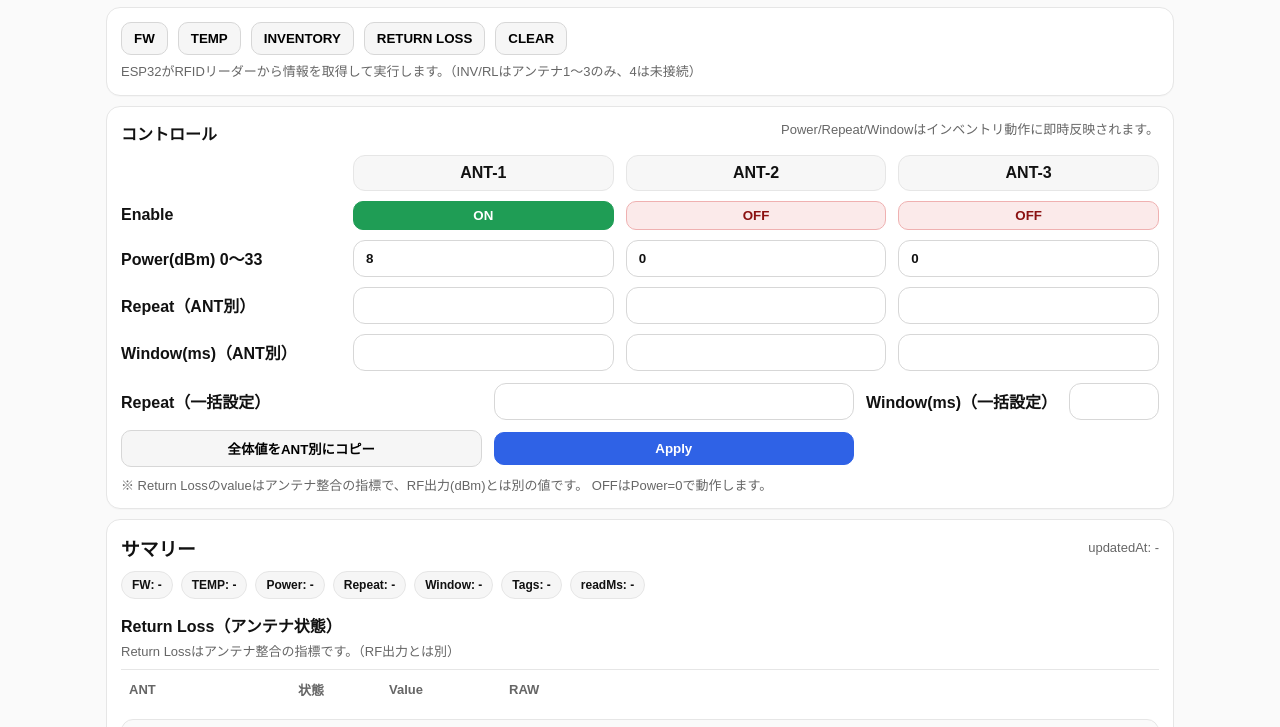
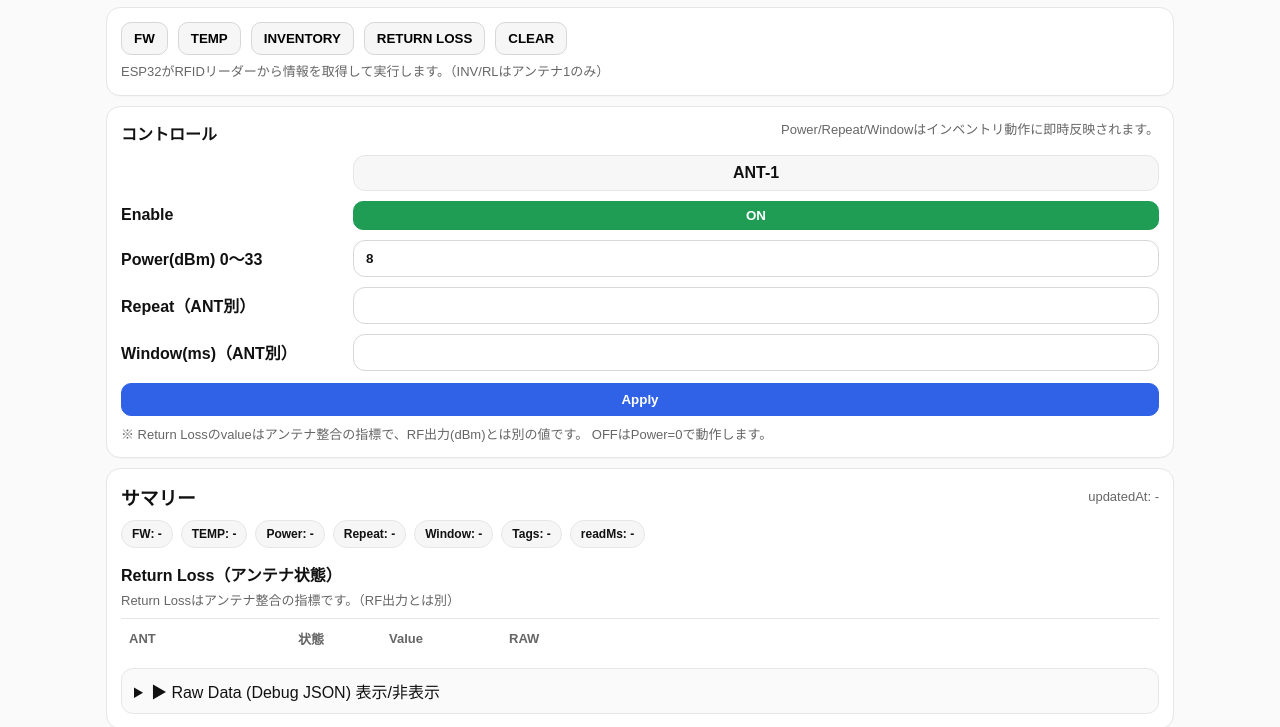
Before and after one commit to kakita7215/SUICA-R-STDY, a website: page public/index.html in a window 1280 px wide. Shown: the part 53-780 px from the top of the page. Drawn offline with Linux system fonts and the light colour scheme.

Commit message:
Update index.html

```diff
--- a/public/index.html
+++ b/public/index.html
@@ -150,7 +150,7 @@
 
     .ctl-grid{
       display:grid;
-      grid-template-columns: 220px repeat(3, minmax(0, 1fr));
+      grid-template-columns: 220px 1fr;
       gap: 10px 12px;
       align-items:center;
       width:100%;
@@ -210,7 +210,7 @@
 
     .total-grid{
       display:grid;
-      grid-template-columns: 1fr 1fr auto auto;
+      grid-template-columns: 1fr;
       gap: 10px 12px;
       align-items:center;
       margin-top: 12px;
@@ -313,13 +313,13 @@
     @media (max-width: 760px){
       .wrap{ padding: 12px; }
       .title{ font-size: 22px; }
-      .ctl-grid{ grid-template-columns: 170px repeat(3, minmax(0,1fr)); }
+      .ctl-grid{ grid-template-columns: 170px 1fr; }
       .total-grid{ grid-template-columns: 1fr 1fr; }
       .total-grid .btn, .total-grid .btn.primary{ width:100%; }
     }
 
     @media (max-width: 520px){
-      .ctl-grid{ grid-template-columns: 150px repeat(3, minmax(0,1fr)); gap: 8px 8px; }
+      .ctl-grid{ grid-template-columns: 150px 1fr; gap: 8px 8px; }
       input[type="number"], input[type="text"]{ padding: 9px 10px; border-radius: 11px; }
       .anthead{ padding: 7px 8px; border-radius: 11px; font-size: 12px; }
       .rowlabel{ font-size: 13px; }
@@ -355,11 +355,11 @@
         <button class="btn" id="btnCLEAR">CLEAR</button>
       </div>
       <div class="hint" id="topHint">
-        ESP32がRFIDリーダーから情報を取得して実行します。（INV/RLはアンテナ1〜3のみ、4は未接続）
+        ESP32がRFIDリーダーから情報を取得して実行します。（INV/RLはアンテナ1のみ）
       </div>
     </div>
 
-    <div class="card">
+        <div class="card">
       <div class="controlHeader">
         <h3 id="ctlTitle">コントロール</h3>
         <div class="hint" id="ctlHint" style="margin:0">
@@ -370,38 +370,21 @@
       <div class="ctl-grid">
         <div></div>
         <div class="anthead">ANT-1</div>
-        <div class="anthead">ANT-2</div>
-        <div class="anthead">ANT-3</div>
 
         <div class="rowlabel" id="lblEnable">Enable</div>
         <button id="ant1Toggle" class="antToggle on">ON</button>
-        <button id="ant2Toggle" class="antToggle off">OFF</button>
-        <button id="ant3Toggle" class="antToggle off">OFF</button>
 
         <div class="rowlabel" id="lblPower">Power(dBm) 0〜33</div>
         <input id="power1" type="number" min="0" max="33" />
-        <input id="power2" type="number" min="0" max="33" />
-        <input id="power3" type="number" min="0" max="33" />
 
         <div class="rowlabel" id="lblRepeatPer">Repeat（ANT別）</div>
         <input id="repeat1" type="number" min="1" max="255" />
-        <input id="repeat2" type="number" min="1" max="255" />
-        <input id="repeat3" type="number" min="1" max="255" />
 
         <div class="rowlabel" id="lblWindowPer">Window(ms)（ANT別）</div>
         <input id="windowMs1" type="number" min="50" max="5000" />
-        <input id="windowMs2" type="number" min="50" max="5000" />
-        <input id="windowMs3" type="number" min="50" max="5000" />
       </div>
 
       <div class="total-grid">
-        <div class="rowlabel" id="lblRepeatAll">Repeat（一括設定）</div>
-        <input id="repeatAll" type="number" min="1" max="255" />
-
-        <div class="rowlabel" id="lblWindowAll">Window(ms)（一括設定）</div>
-        <input id="windowAll" type="number" min="50" max="5000" />
-
-        <button class="btn" id="btnCopyAll">全体値をANT別にコピー</button>
         <button class="btn primary" id="btnApply">Apply</button>
       </div>
 
@@ -457,9 +440,6 @@
             <th>EPC</th>
             <th style="width:140px">NAME</th>
             <th style="width:90px">ANT1</th>
-            <th style="width:90px">ANT2</th>
-            <th style="width:90px">ANT3</th>
-            <th style="width:90px">BEST</th>
             <th style="width:90px">CONF</th>
           </tr>
         </thead>
@@ -472,7 +452,7 @@
     const I18N = {
       ko: {
         title: "SUICA R PJ Monitor",
-        topHint: "ESP32가 RFID 리더에서 정보를 받아 실행합니다. (INV/RL은 안테나 1~3만, 4는 미연결)",
+        topHint: "ESP32가 RFID 리더에서 정보를 받아 실행합니다. (INV/RL은 안테나 1만)",
         controlTitle: "컨트롤",
         controlHint: "Power/Repeat/Window는 인벤토리 동작에 즉시 반영됩니다.",
         labelPower: "Power(dBm) 0〜33",
@@ -500,7 +480,7 @@
       },
       ja: {
         title: "SUICA R PJ Monitor",
-        topHint: "ESP32がRFIDリーダーから情報を取得して実行します。（INV/RLはアンテナ1〜3のみ、4は未接続）",
+        topHint: "ESP32がRFIDリーダーから情報を取得して実行します。（INV/RLはアンテナ1のみ）",
         controlTitle: "コントロール",
         controlHint: "Power/Repeat/Windowはインベントリ動作に即時反映されます。",
         labelPower: "Power(dBm) 0〜33",
@@ -553,11 +533,11 @@
       el("ctlHint").textContent = t.controlHint;
       el("lblPower").textContent = t.labelPower;
       el("lblEnable").textContent = t.labelEnable;
-      el("lblRepeatAll").textContent = t.labelRepeatAll;
-      el("lblWindowAll").textContent = t.labelWindowAll;
+      if (el("lblRepeatAll")) { el("lblRepeatAll").textContent = t.labelRepeatAll; }
+      if (el("lblWindowAll")) { el("lblWindowAll").textContent = t.labelWindowAll; }
       el("lblRepeatPer").textContent = t.labelRepeatPer;
       el("lblWindowPer").textContent = t.labelWindowPer;
-      el("btnCopyAll").textContent = t.btnCopyAll;
+      if (el("btnCopyAll")) { el("btnCopyAll").textContent = t.btnCopyAll; }
       el("btnApply").textContent = t.btnApply;
       el("rlInfo").textContent = t.rlInfo + " " + t.antOffHint;
       el("sumTitle").textContent = t.summaryTitle;
@@ -580,87 +560,45 @@
 
     applyTheme(theme);
 
-    const power1 = el("power1"), power2 = el("power2"), power3 = el("power3");
-    const repeat1 = el("repeat1"), repeat2 = el("repeat2"), repeat3 = el("repeat3");
-    const windowMs1 = el("windowMs1"), windowMs2 = el("windowMs2"), windowMs3 = el("windowMs3");
-    const repeatAll = el("repeatAll"), windowAll = el("windowAll");
-    const ant1Toggle = el("ant1Toggle"), ant2Toggle = el("ant2Toggle"), ant3Toggle = el("ant3Toggle");
+        const power1 = el("power1");
+    const repeat1 = el("repeat1");
+    const windowMs1 = el("windowMs1");
+    const ant1Toggle = el("ant1Toggle");
 
-    const antEnabled = [true, false, false];
-    const powerCache = [null, null, null];
+    const antEnabled = [true];
+    let powerCache = null;
 
-    function toggleInputDisabled(idx, disabled){
-      const r = idx === 0 ? repeat1 : (idx === 1 ? repeat2 : repeat3);
-      const w = idx === 0 ? windowMs1 : (idx === 1 ? windowMs2 : windowMs3);
-      if (idx === 0) power1.disabled = disabled;
-      if (idx === 1) power2.disabled = disabled;
-      if (idx === 2) power3.disabled = disabled;
-      r.disabled = disabled;
-      w.disabled = disabled;
+        function toggleInputDisabled(disabled){
+      power1.disabled = disabled;
+      repeat1.disabled = disabled;
+      windowMs1.disabled = disabled;
     }
 
-    function setAntEnabled(idx, enabled){
-      antEnabled[idx] = enabled;
+    function setAntEnabled(enabled){
+      antEnabled[0] = enabled;
       if (enabled){
-        const cached = powerCache[idx];
-        const fallback = 8;
-        const restored = (cached !== null && Number.isFinite(cached)) ? cached : fallback;
-        if (idx === 0) power1.value = restored;
-        if (idx === 1) power2.value = restored;
-        if (idx === 2) power3.value = restored;
-        toggleInputDisabled(idx, false);
+        const restored = (powerCache !== null && Number.isFinite(powerCache)) ? powerCache : 8;
+        power1.value = restored;
+        toggleInputDisabled(false);
       } else {
-        const current = idx === 0 ? Number(power1.value) : (idx === 1 ? Number(power2.value) : Number(power3.value));
-        if (Number.isFinite(current) && current > 0) powerCache[idx] = current;
-        if (idx === 0) power1.value = 0;
-        if (idx === 1) power2.value = 0;
-        if (idx === 2) power3.value = 0;
-        toggleInputDisabled(idx, true);
+        const current = Number(power1.value);
+        if (Number.isFinite(current) && current > 0) powerCache = current;
+        power1.value = 0;
+        toggleInputDisabled(true);
       }
       updateAntToggleUI();
     }
 
     function updateAntToggleUI(){
       const t = I18N[lang];
-      const buttons = [ant1Toggle, ant2Toggle, ant3Toggle];
-      buttons.forEach((btn, idx)=>{
-        btn.classList.toggle("on", antEnabled[idx]);
-        btn.classList.toggle("off", !antEnabled[idx]);
-        btn.textContent = antEnabled[idx] ? t.btnOn : t.btnOff;
-      });
+      ant1Toggle.classList.toggle("on", antEnabled[0]);
+      ant1Toggle.classList.toggle("off", !antEnabled[0]);
+      ant1Toggle.textContent = antEnabled[0] ? t.btnOn : t.btnOff;
     }
 
-    ant1Toggle.addEventListener("click", () => setAntEnabled(0, !antEnabled[0]));
-    ant2Toggle.addEventListener("click", () => setAntEnabled(1, !antEnabled[1]));
-    ant3Toggle.addEventListener("click", () => setAntEnabled(2, !antEnabled[2]));
+    ant1Toggle.addEventListener("click", () => setAntEnabled(!antEnabled[0]));
 
-    function normalizeNumberInput(value){
-      if (typeof value !== "string") return null;
-      const normalized = value.replace(/[０-９]/g, (ch) => String.fromCharCode(ch.charCodeAt(0) - 0xFEE0)).trim();
-      if (normalized === "") return null;
-      const num = Number(normalized);
-      if (!Number.isFinite(num)) return null;
-      return normalized;
-    }
-
-    function applyBulkToAntFields(){
-      const repeatValue = normalizeNumberInput(repeatAll.value);
-      const windowValue = normalizeNumberInput(windowAll.value);
-      if (repeatValue !== null) {
-        repeat1.value = repeatValue;
-        repeat2.value = repeatValue;
-        repeat3.value = repeatValue;
-      }
-      if (windowValue !== null) {
-        windowMs1.value = windowValue;
-        windowMs2.value = windowValue;
-        windowMs3.value = windowValue;
-      }
-    }
-
-    setAntEnabled(0, true);
-    setAntEnabled(1, false);
-    setAntEnabled(2, false);
+    setAntEnabled(true);
 
     function updateConnectionBadge(status){
       const t = I18N[lang];
@@ -693,7 +631,7 @@
 
     function renderReturnLoss(items){
       if (!Array.isArray(items) || items.length === 0){
-        el("rlBody").innerHTML = "<tr><td colspan=\"4\">-</td></tr>";
+        el("rlBody").innerHTML = '<tr><td colspan="4">-</td></tr>';
         return;
       }
       const rows = items.map((item) => {
@@ -722,17 +660,17 @@
       el("pillReadMs").textContent = "readMs: -";
       el("updatedAtText").textContent = "updatedAt: -";
       el("rawPre").textContent = "{}";
-      el("tagBody").innerHTML = "<tr><td colspan=\"7\">-</td></tr>";
-      el("rlBody").innerHTML = "<tr><td colspan=\"4\">-</td></tr>";
+      el("tagBody").innerHTML = '<tr><td colspan="4">-</td></tr>';
+      el("rlBody").innerHTML = '<tr><td colspan="4">-</td></tr>';
     }
 
     let lastTagData = null;
 
-    function renderTags(data){
+        function renderTags(data){
       const tags = Array.isArray(data.tags) ? data.tags : [];
       lastTagData = data;
       if (tags.length === 0){
-        el("tagBody").innerHTML = "<tr><td colspan=\"7\">-</td></tr>";
+        el("tagBody").innerHTML = '<tr><td colspan="4">-</td></tr>';
         return;
       }
       const rows = tags.map((tag) => {
@@ -752,9 +690,6 @@
           <tr>
             <td>${epc}</td>
             <td>${nameCell}</td>
-            <td>${show(rssi)}</td>
-            <td>-</td>
-            <td>-</td>
             <td>${show(rssi)}</td>
             <td>${showCount(dupCount)}</td>
           </tr>
@@ -842,20 +777,12 @@
         return;
       }
 
-      const payload = {
+            const payload = {
         type: "config",
         power1: toNumber(power1.value, 0),
-        power2: toNumber(power2.value, 0),
-        power3: toNumber(power3.value, 0),
         repeat1: toNumber(repeat1.value, 0),
-        repeat2: toNumber(repeat2.value, 0),
-        repeat3: toNumber(repeat3.value, 0),
         windowMs1: toNumber(windowMs1.value, 0),
-        windowMs2: toNumber(windowMs2.value, 0),
-        windowMs3: toNumber(windowMs3.value, 0),
-        ant1: antEnabled[0],
-        ant2: antEnabled[1],
-        ant3: antEnabled[2]
+        ant1: antEnabled[0]
       };
 
       ws.send(JSON.stringify(payload));
@@ -889,7 +816,6 @@
     setLang("ja");
     el("btnINV").addEventListener("click", sendRfidRead);
     el("btnApply").addEventListener("click", sendConfig);
-    el("btnCopyAll").addEventListener("click", applyBulkToAntFields);
     el("btnFW").addEventListener("click", () => sendCommand("get_fw"));
     el("btnTEMP").addEventListener("click", () => sendCommand("get_temp"));
     el("btnRL").addEventListener("click", () => sendCommand("get_return_loss"));
```
